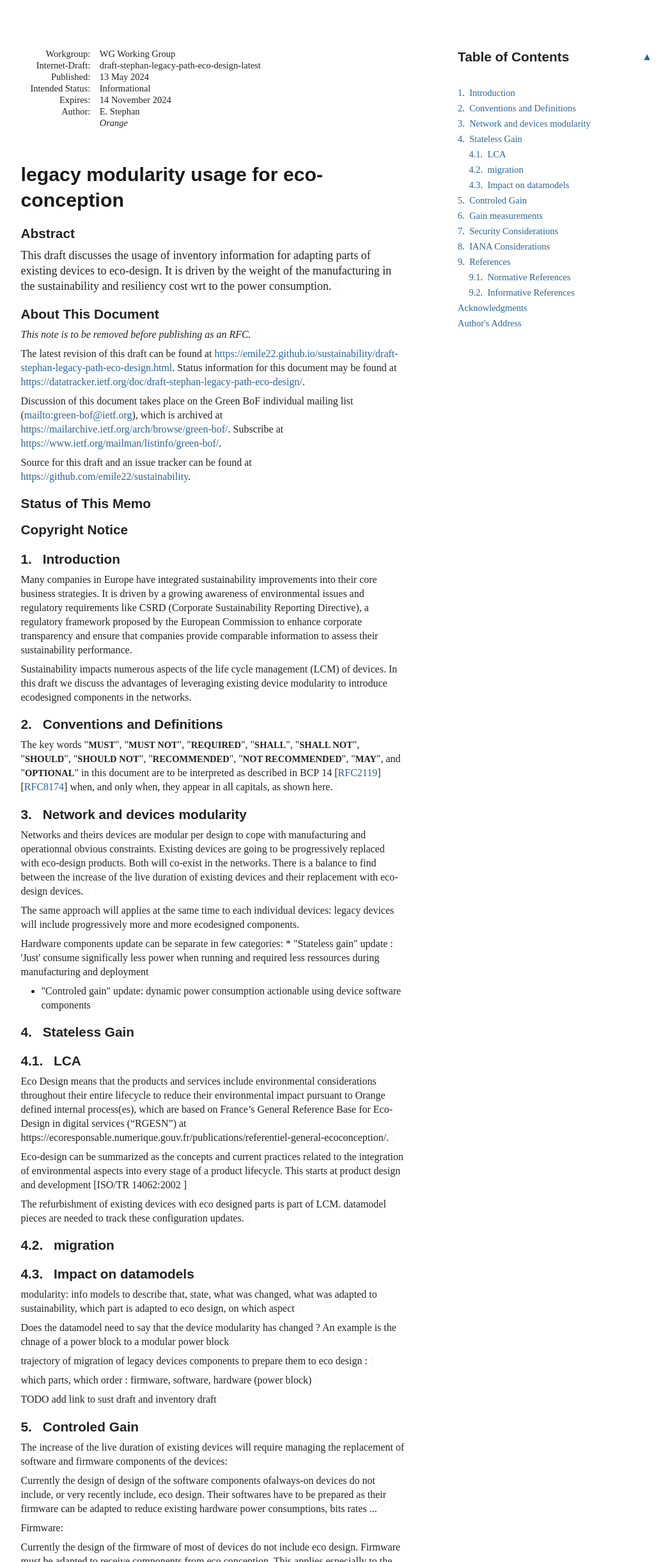
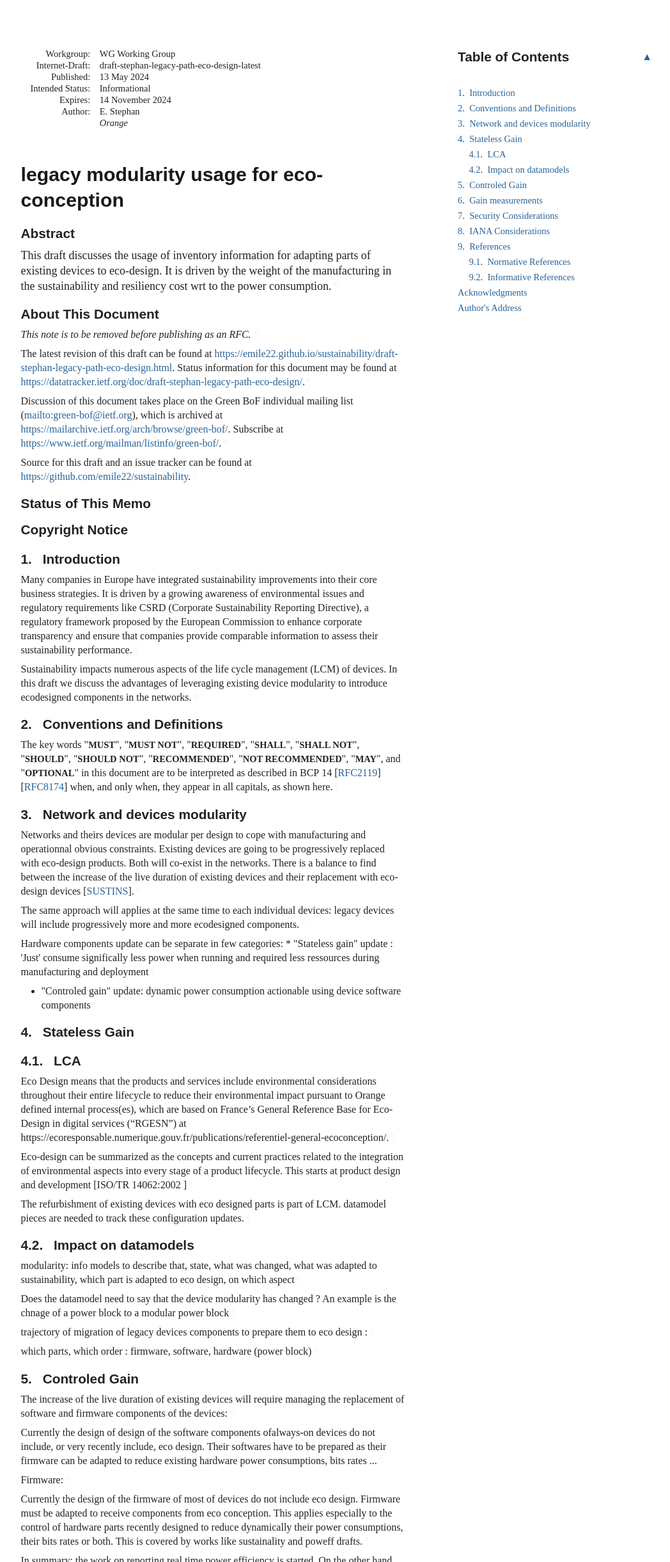
Before and after one commit to emile22/sustainability, a plain HTML site: page draft-stephan-legacy-path-eco-design.html in a window 1280 px wide. Shown: the top 2441 px of the page at 64% size, without its empty margins (92-1140 px from the left). Drawn offline with Linux system fonts and the light colour scheme; a web font is replaced by a local one.

Commit message:
Script updating gh-pages from 7f8987a. [ci skip]

```diff
--- a/draft-stephan-legacy-path-eco-design.html
+++ b/draft-stephan-legacy-path-eco-design.html
@@ -1142,10 +1142,7 @@ svg :is([fill="white"], [fill^="#fff"]) {
                 <p id="section-toc.1-1.4.2.1.1"><a href="#section-4.1" class="auto internal xref">4.1</a>.  <a href="#name-lca" class="internal xref">LCA</a></p>
 </li>
               <li class="compact toc ulBare ulEmpty" id="section-toc.1-1.4.2.2">
-                <p id="section-toc.1-1.4.2.2.1"><a href="#section-4.2" class="auto internal xref">4.2</a>.  <a href="#name-migration" class="internal xref">migration</a></p>
-</li>
-              <li class="compact toc ulBare ulEmpty" id="section-toc.1-1.4.2.3">
-                <p id="section-toc.1-1.4.2.3.1"><a href="#section-4.3" class="auto internal xref">4.3</a>.  <a href="#name-impact-on-datamodels" class="internal xref">Impact on datamodels</a></p>
+                <p id="section-toc.1-1.4.2.2.1"><a href="#section-4.2" class="auto internal xref">4.2</a>.  <a href="#name-impact-on-datamodels" class="internal xref">Impact on datamodels</a></p>
 </li>
             </ul>
 </li>
@@ -1207,7 +1204,7 @@ appear in all capitals, as shown here.<a href="#section-2-1" class="pilcrow">¶<
       <h2 id="name-network-and-devices-modular">
 <a href="#section-3" class="section-number selfRef">3. </a><a href="#name-network-and-devices-modular" class="section-name selfRef">Network and devices modularity</a>
       </h2>
-<p id="section-3-1">Networks and theirs devices are modular per design to cope with manufacturing and operationnal obvious constraints. Existing devices are going to be progressively replaced with eco-design products. Both will co-exist in the networks. There is a balance to find between the increase of the live duration of existing devices and their replacement with eco-design devices.<a href="#section-3-1" class="pilcrow">¶</a></p>
+<p id="section-3-1">Networks and theirs devices are modular per design to cope with manufacturing and operationnal obvious constraints. Existing devices are going to be progressively replaced with eco-design products. Both will co-exist in the networks. There is a balance to find between the increase of the live duration of existing devices and their replacement with eco-design devices <span>[<a href="#SUSTINS" class="cite xref">SUSTINS</a>]</span>.<a href="#section-3-1" class="pilcrow">¶</a></p>
 <p id="section-3-2">The same approach will applies at the same time to each individual devices: legacy devices will include progressively more and more ecodesigned components.<a href="#section-3-2" class="pilcrow">¶</a></p>
 <p id="section-3-3">Hardware components update can be separate in few categories:
  * "Stateless gain" update : 'Just' consume significally less power when running and required less ressources during manufacturing and deployment<a href="#section-3-3" class="pilcrow">¶</a></p>
@@ -1233,23 +1230,15 @@ appear in all capitals, as shown here.<a href="#section-2-1" class="pilcrow">¶<
 <p id="section-4.1-3">The refurbishment of existing devices with eco designed parts is part of LCM. datamodel pieces are needed to track these configuration updates.<a href="#section-4.1-3" class="pilcrow">¶</a></p>
 </section>
 </div>
-<div id="migration">
+<div id="impact-on-datamodels">
 <section id="section-4.2">
-        <h3 id="name-migration">
-<a href="#section-4.2" class="section-number selfRef">4.2. </a><a href="#name-migration" class="section-name selfRef">migration</a>
-      </h3>
-</section>
-</div>
-<div id="impact-on-datamodels">
-<section id="section-4.3">
         <h3 id="name-impact-on-datamodels">
-<a href="#section-4.3" class="section-number selfRef">4.3. </a><a href="#name-impact-on-datamodels" class="section-name selfRef">Impact on datamodels</a>
+<a href="#section-4.2" class="section-number selfRef">4.2. </a><a href="#name-impact-on-datamodels" class="section-name selfRef">Impact on datamodels</a>
         </h3>
-<p id="section-4.3-1">modularity: info models to describe that, state, what was changed, what was adapted to sustainability, which part is adapted to eco design, on which aspect<a href="#section-4.3-1" class="pilcrow">¶</a></p>
-<p id="section-4.3-2">Does the datamodel need to say that the device modularity has changed ? An example is the chnage of a power block to a modular power block<a href="#section-4.3-2" class="pilcrow">¶</a></p>
-<p id="section-4.3-3">trajectory of migration of legacy devices components to prepare them to eco design :<a href="#section-4.3-3" class="pilcrow">¶</a></p>
-<p id="section-4.3-4">which parts, which order : firmware, software, hardware (power block)<a href="#section-4.3-4" class="pilcrow">¶</a></p>
-<p id="section-4.3-5">TODO add link to sust draft and inventory draft<a href="#section-4.3-5" class="pilcrow">¶</a></p>
+<p id="section-4.2-1">modularity: info models to describe that, state, what was changed, what was adapted to sustainability, which part is adapted to eco design, on which aspect<a href="#section-4.2-1" class="pilcrow">¶</a></p>
+<p id="section-4.2-2">Does the datamodel need to say that the device modularity has changed ? An example is the chnage of a power block to a modular power block<a href="#section-4.2-2" class="pilcrow">¶</a></p>
+<p id="section-4.2-3">trajectory of migration of legacy devices components to prepare them to eco design :<a href="#section-4.2-3" class="pilcrow">¶</a></p>
+<p id="section-4.2-4">which parts, which order : firmware, software, hardware (power block)<a href="#section-4.2-4" class="pilcrow">¶</a></p>
 </section>
 </div>
 </section>
```
Also changed, not shown: draft-stephan-legacy-path-eco-design.txt.
